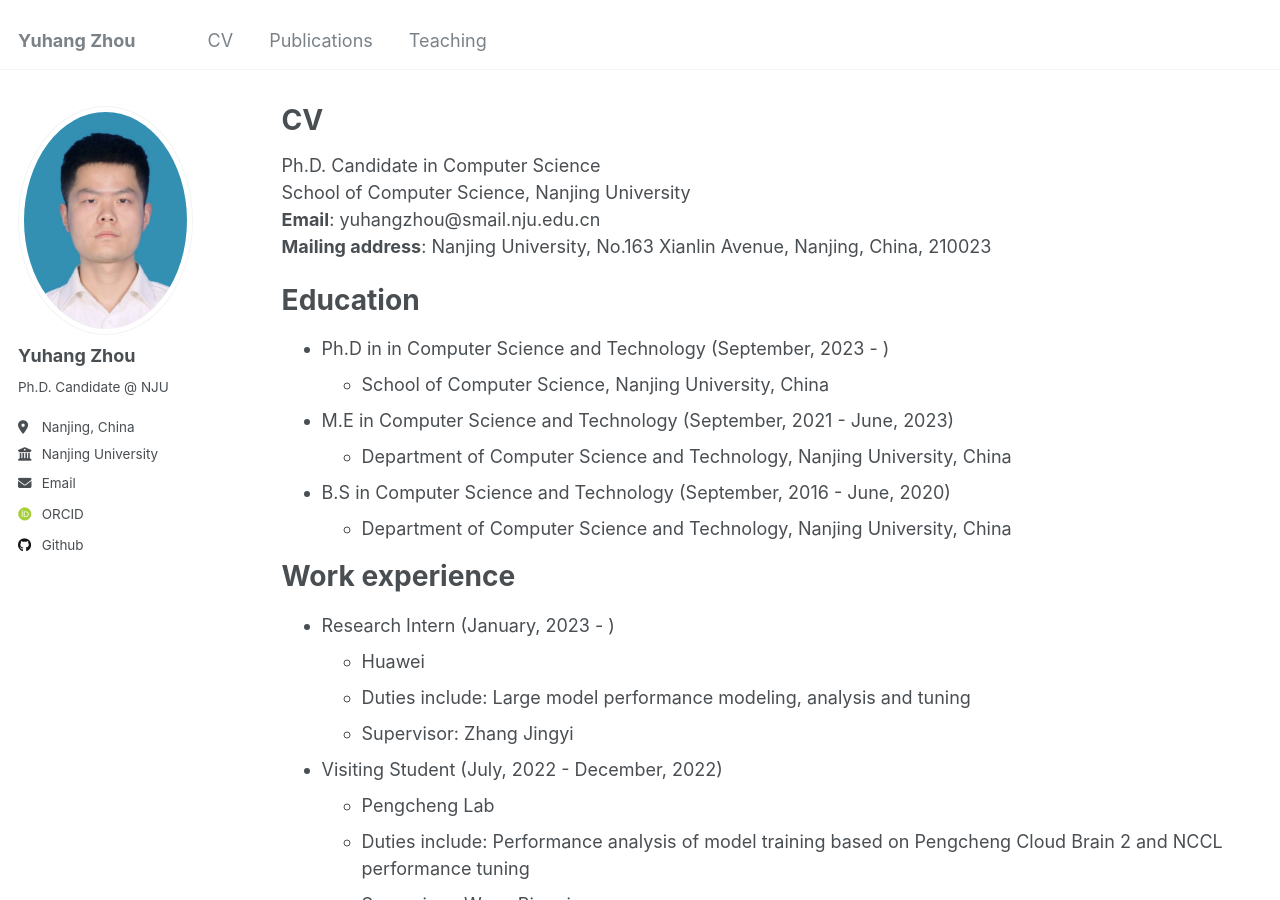
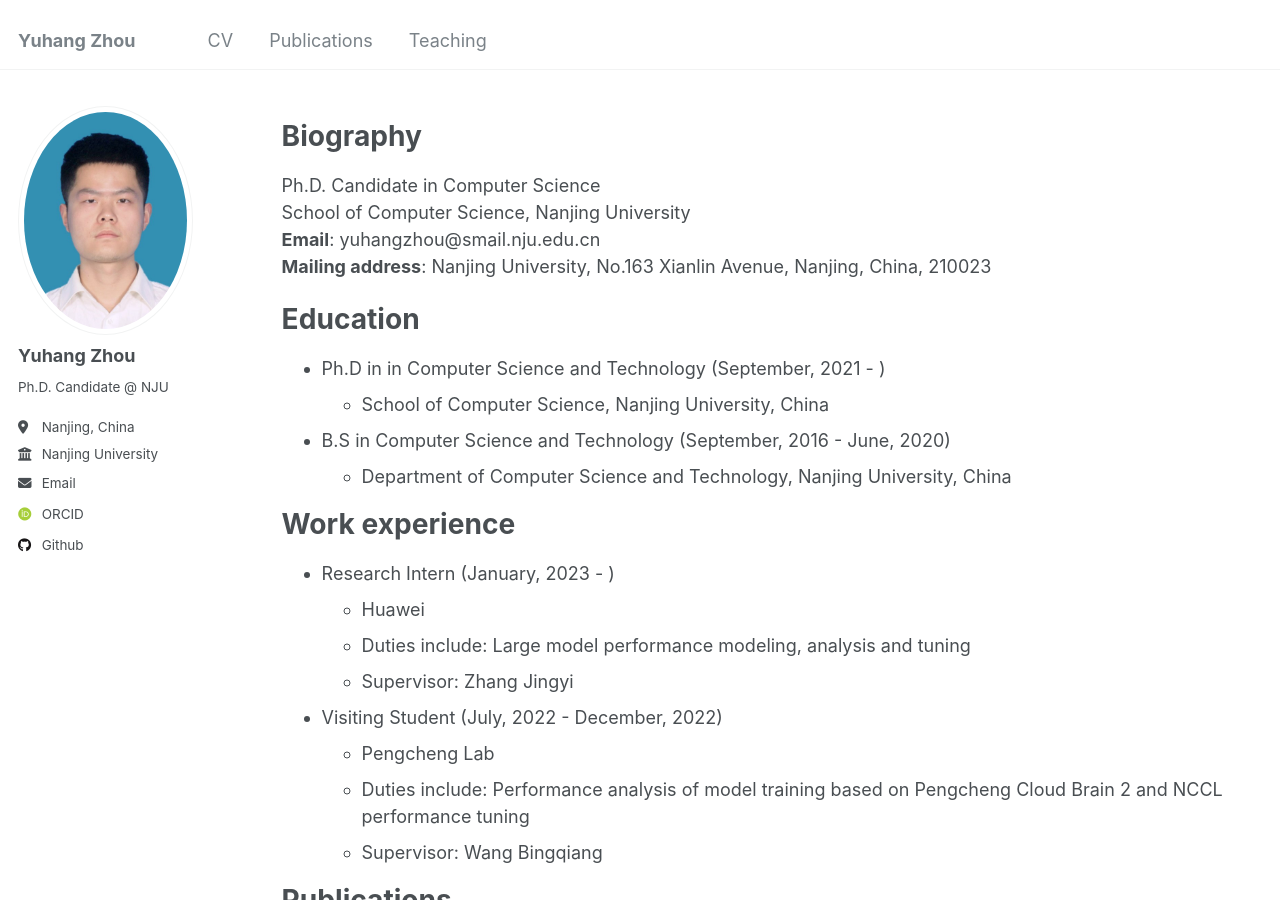
Before and after one commit to njuzyh/njuzyh.github.io, a Jekyll site: the page built from _pages/cv.md, in a window 1280 px wide and 900 px high. Built offline with Jekyll 4.4.1, drawn with Linux system fonts in a browser that asks for light colours; some web fonts are replaced.

Commit message:
Update cv.md

```diff
--- a/_pages/cv.md
+++ b/_pages/cv.md
@@ -1,6 +1,5 @@
 ---
 layout: archive
-title: "CV"
 permalink: /cv/
 author_profile: true
 redirect_from:
@@ -9,6 +8,9 @@ redirect_from:
 
 {% include base_path %}
 
+Biography
+======
+
 Ph.D. Candidate in Computer Science
 School of Computer Science, Nanjing University
 **Email**: yuhangzhou@smail.nju.edu.cn
@@ -16,11 +18,8 @@ School of Computer Science, Nanjing University
 
 Education
 ======
-* Ph.D in in Computer Science and Technology (September, 2023 - )
+* Ph.D in in Computer Science and Technology (September, 2021 - )
   - School of Computer Science, Nanjing University, China
-
-* M.E in Computer Science and Technology (September, 2021 - June, 2023)
-  - Department of Computer Science and Technology, Nanjing University, China
 
 * B.S in Computer Science and Technology (September, 2016 - June, 2020)
   - Department of Computer Science and Technology, Nanjing University, China
```
